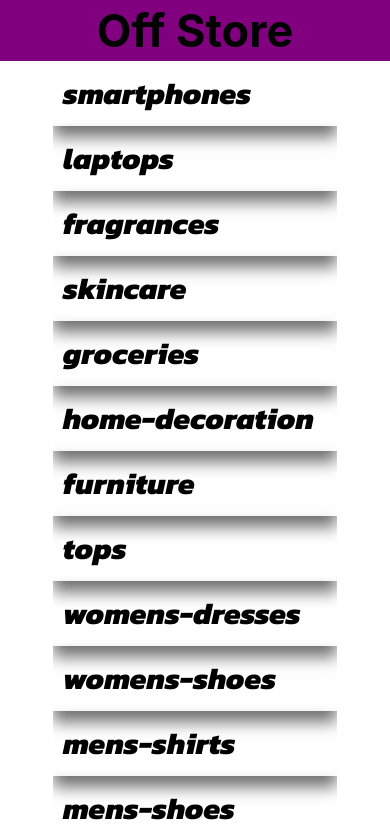
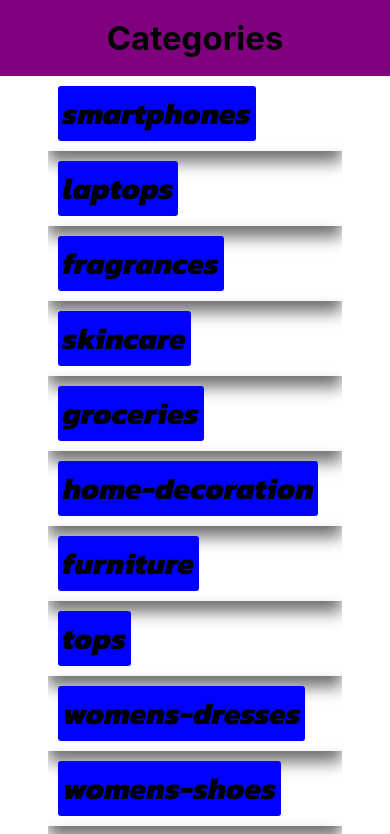
Before and after one commit to SantiagoArteche/react-native-coder, a React Native app: screen / in a window 390 px wide. Shown: the top 834 px of the page. Built offline with nearby package versions, Linux system fonts and the light colour scheme.

Commit message:
desafio terminado

```diff
--- a/App.js
+++ b/App.js
@@ -1,42 +1,17 @@
-import { useState } from "react";
-import { Home } from "./src/screens/Home/Home";
-import { SafeAreaView, View, StyleSheet, Platform } from "react-native";
+import { StyleSheet, Platform } from "react-native";
 import Constants from "expo-constants";
-import { ItemListCategories } from "./src/screens/ItemListCategories/ItemListCategories";
+
 import { useFonts } from "expo-font";
 import { fonts } from "./src/global/fonts.js";
-import { Header } from "./src/components/Header/Header.jsx";
-import { ItemListDetail } from "./src/screens/ItemListDetail/ItemListDetail.jsx";
+
+import { Navigator } from "./src/navigation/Navigator.jsx";
 
 export default function App() {
-  const [categorySelected, setCategorySelected] = useState("");
-  const [productDetailId, setProductDetailId] = useState(0);
-
   const [fontsLoaded] = useFonts(fonts);
 
   if (!fontsLoaded) return null;
 
-  return (
-    <SafeAreaView style={styles.container}>
-      {productDetailId ? (
-        <ItemListDetail productDetailId={productDetailId} />
-      ) : categorySelected ? (
-        <View style={{ width: "100%" }}>
-          <Header />
-          <ItemListCategories
-            selectCategory={setCategorySelected}
-            category={categorySelected}
-            setProductDetailId={setProductDetailId}
-          />
-        </View>
-      ) : (
-        <View style={{ width: "100%" }}>
-          <Header />
-          <Home selectCategory={setCategorySelected} />
-        </View>
-      )}
-    </SafeAreaView>
-  );
+  return <Navigator />;
 }
 const styles = StyleSheet.create({
   container: {
--- a/src/components/Categories/Categories.jsx
+++ b/src/components/Categories/Categories.jsx
@@ -1,14 +1,14 @@
-import { FlatList, View } from "react-native";
+import { FlatList } from "react-native";
 import categories from "../../data/categories.json";
 import { CategoryItem } from "../CategoryItem/CategoryItem";
-export const Categories = ({ selectCategory }) => {
+export const Categories = ({ navigation }) => {
   return (
     <>
       <FlatList
         style={{ flexGrow: 0 }}
         data={categories}
         renderItem={({ item }) => (
-          <CategoryItem selectCategory={selectCategory} category={item} />
+          <CategoryItem navigation={navigation} category={item} />
         )}
         keyExtractor={(category) => category}
       />
--- a/src/components/CategoryItem/CategoryItem.jsx
+++ b/src/components/CategoryItem/CategoryItem.jsx
@@ -1,14 +1,13 @@
 import { Text, StyleSheet, View, Pressable } from "react-native";
 import Card from "../Card/Card";
 
-export const CategoryItem = ({ selectCategory, category }) => {
-  console.log(category);
+export const CategoryItem = ({ category, navigation }) => {
   return (
     <Card>
       <View style={styles.container}>
         <Pressable
           onPress={() => {
-            selectCategory(category);
+            navigation.navigate("ItemListCategories", { category });
           }}
         >
           <Text style={styles.textCategory}>{category}</Text>
@@ -20,5 +19,11 @@ export const CategoryItem = ({ selectCategory, category }) => {
 
 const styles = StyleSheet.create({
   container: { padding: 10 },
-  textCategory: { fontSize: 30, fontFamily: "KanitItalyBold" },
+  textCategory: {
+    fontSize: 30,
+    backgroundColor: "blue",
+    borderRadius: 3,
+    padding: 5,
+    fontFamily: "KanitItalyBold",
+  },
 });
--- a/src/components/Header/Header.jsx
+++ b/src/components/Header/Header.jsx
@@ -1,7 +1,13 @@
 import { Text, StyleSheet } from "react-native";
 
-export const Header = () => {
-  return <Text style={styles.header}>Off Store</Text>;
+import { StatusBar } from "expo-status-bar";
+export const Header = ({ title }) => {
+  return (
+    <>
+      <Text style={styles.header}>{title}</Text>
+      <StatusBar style="light" />
+    </>
+  );
 };
 
 const styles = StyleSheet.create({
@@ -9,8 +15,9 @@ const styles = StyleSheet.create({
     backgroundColor: "purple",
     width: "100%",
     textAlign: "center",
-    padding: 3,
-    fontSize: 45,
+    fontSize: 33,
     fontWeight: "bold",
+    padding: 18,
+    textTransform: "capitalize",
   },
 });
--- a/src/components/ProductItem/ProductItem.jsx
+++ b/src/components/ProductItem/ProductItem.jsx
@@ -8,7 +8,7 @@ import {
 import Card from "../Card/Card";
 import { useEffect, useState } from "react";
 
-export const ProductItem = ({ product, setProductDetailId }) => {
+export const ProductItem = ({ product, navigation }) => {
   const [isPortrait, setIsPortrait] = useState(true);
   const [isLandscape, setIsLandscape] = useState(false);
   const { width, height } = useWindowDimensions();
@@ -25,7 +25,11 @@ export const ProductItem = ({ product, setProductDetailId }) => {
 
   return (
     <Card style={styles.products}>
-      <Pressable onPress={() => setProductDetailId(product.id)}>
+      <Pressable
+        onPress={() =>
+          navigation.navigate("ItemListDetail", { id: product.id })
+        }
+      >
         <Text style={styles.textProduct}>{product.title}</Text>
       </Pressable>
 
--- /dev/null
+++ b/src/navigation/Navigator.jsx
@@ -0,0 +1,38 @@
+import { StyleSheet, Text, View } from "react-native";
+import { NavigationContainer } from "@react-navigation/native";
+import { navigatorRoutes } from "./navigatorRoutes";
+
+import { createNativeStackNavigator } from "@react-navigation/native-stack";
+import { Header } from "../components/Header/Header";
+export const Navigator = () => {
+  const Stack = createNativeStackNavigator();
+
+  return (
+    <NavigationContainer>
+      <Stack.Navigator
+        initialRouteName="Home"
+        screenOptions={({ route }) => ({
+          header: () => {
+            return (
+              <Header
+                title={
+                  route.name === "Home"
+                    ? "Categories"
+                    : route.name === "ItemListCategories"
+                    ? route.params.category
+                    : "Detail"
+                }
+              />
+            );
+          },
+        })}
+      >
+        {navigatorRoutes.map(({ name, component }) => (
+          <Stack.Screen key={name} name={name} component={component} />
+        ))}
+      </Stack.Navigator>
+    </NavigationContainer>
+  );
+};
+
+const styles = StyleSheet.create({});
--- /dev/null
+++ b/src/navigation/navigatorRoutes.js
@@ -0,0 +1,18 @@
+import { Home } from "../screens/Home/Home";
+import { ItemListCategories } from "../screens/ItemListCategories/ItemListCategories";
+import { ItemListDetail } from "../screens/ItemListDetail/ItemListDetail";
+
+export const navigatorRoutes = [
+  {
+    name: "Home",
+    component: Home,
+  },
+  {
+    name: "ItemListDetail",
+    component: ItemListDetail,
+  },
+  {
+    name: "ItemListCategories",
+    component: ItemListCategories,
+  },
+];
--- a/src/screens/Home/Home.jsx
+++ b/src/screens/Home/Home.jsx
@@ -1,12 +1,12 @@
 import { StatusBar } from "expo-status-bar";
 import { StyleSheet, View } from "react-native";
-import Constants from "expo-constants";
+
 import { Categories } from "../../components/Categories/Categories";
 
-export const Home = ({ selectCategory }) => {
+export const Home = ({ navigation }) => {
   return (
     <View style={styles.container}>
-      <Categories selectCategory={selectCategory} />
+      <Categories navigation={navigation} />
       <StatusBar style="auto" />
     </View>
   );
@@ -17,7 +17,7 @@ const styles = StyleSheet.create({
     display: "flex",
     backgroundColor: "#fff",
     alignItems: "center",
-    padding: Constants.statusBarHeight,
+
     cursor: "pointer",
   },
 });
--- a/src/screens/ItemListCategories/ItemListCategories.jsx
+++ b/src/screens/ItemListCategories/ItemListCategories.jsx
@@ -6,14 +6,10 @@ import { useState, useEffect } from "react";
 import { Search } from "../../components/Search/Search";
 import { StatusBar } from "expo-status-bar";
 
-export const ItemListCategories = ({
-  category,
-  selectCategory,
-  setProductDetailId,
-}) => {
+export const ItemListCategories = ({ navigation, route }) => {
   const [products, setProducts] = useState([]);
   const [prodSearch, setProdSearch] = useState("");
-
+  const { category } = route.params;
   useEffect(() => {
     const filterProducts = allProducts.filter(
       (prod) => prod.category === category
@@ -25,7 +21,7 @@ export const ItemListCategories = ({
     );
 
     prodSearch != "" && setProducts(searchProduct);
-  }, [category, prodSearch]);
+  }, [prodSearch]);
 
   return (
     <View style={styles.container}>
@@ -34,14 +30,10 @@ export const ItemListCategories = ({
         data={products}
         style={{ flexGrow: 0 }}
         renderItem={({ item }) => (
-          <ProductItem product={item} setProductDetailId={setProductDetailId} />
+          <ProductItem navigation={navigation} product={item} />
         )}
         keyExtractor={(products) => products.id}
       />
-      <Pressable onPress={() => selectCategory("")}>
-        <Text style={styles.back}>Volver a Inicio</Text>
-      </Pressable>
-      <StatusBar style="auto" />
     </View>
   );
 };
@@ -51,12 +43,5 @@ const styles = StyleSheet.create({
     alignItems: "center",
     justifyContent: "space-between",
     width: "100%",
-    paddingTop: Constants.statusBarHeight,
-  },
-  back: {
-    fontSize: 30,
-    backgroundColor: "red",
-    padding: 8,
-    borderRadius: 10,
   },
 });
--- a/src/screens/ItemListDetail/ItemListDetail.jsx
+++ b/src/screens/ItemListDetail/ItemListDetail.jsx
@@ -1,21 +1,33 @@
-import { Text, View, Image } from "react-native";
+import { Text, View, Image, Pressable } from "react-native";
 import products from "../../data/products.json";
 import { useEffect, useState } from "react";
 
-export const ItemListDetail = ({ productDetailId }) => {
+export const ItemListDetail = ({ navigation, route }) => {
   const [product, setProduct] = useState(null);
-
+  const { id } = route.params;
   useEffect(() => {
-    const productFinded = products.find((prod) => prod.id === productDetailId);
+    const productFinded = products.find((prod) => prod.id === id);
     setProduct(productFinded);
   }, []);
   return (
-    <View>
-      <Text>{product?.title}</Text>
+    <View
+      style={{
+        display: "flex",
+        justifyContent: "center",
+        alignItems: "center",
+        height: "100%",
+        gap: 30,
+      }}
+    >
+      <Text style={{ fontSize: 40 }}>{product?.title}</Text>
       <Image
-        style={{ height: 50, width: 50 }}
+        style={{ height: 80, width: 80 }}
         source={{ uri: product?.images[0] }}
       />
+      <Text style={{ fontSize: 30 }}>${product?.price}</Text>
+      <Pressable>
+        <Text>Buy</Text>
+      </Pressable>
     </View>
   );
 };
```
Also changed, not shown: package.json (+6 -1 lines), 1 other file (tests, documents, lock files or other folders).
